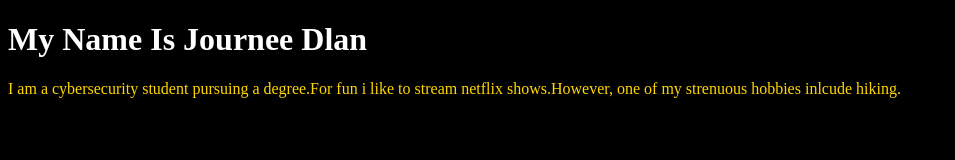
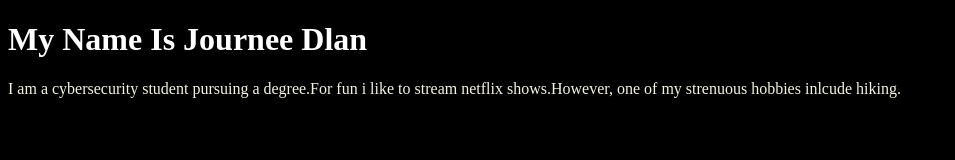
Before and after one commit to jdlan/jdlan.github.io, a plain HTML site: page iindex.html in a window 1280 px wide. Shown: the whole page, without its empty margins (0-955 px from the left). Drawn offline with Linux system fonts and the light colour scheme.

Commit message:
Update iindex.html

```diff
--- a/iindex.html
+++ b/iindex.html
@@ -5,7 +5,7 @@
     <style>
       body {background-color: black;}
       h1 {color: white;}
-      p {color: gold;}
+      p {color: beige;}
     </style>
   </head>
   <body>
```
